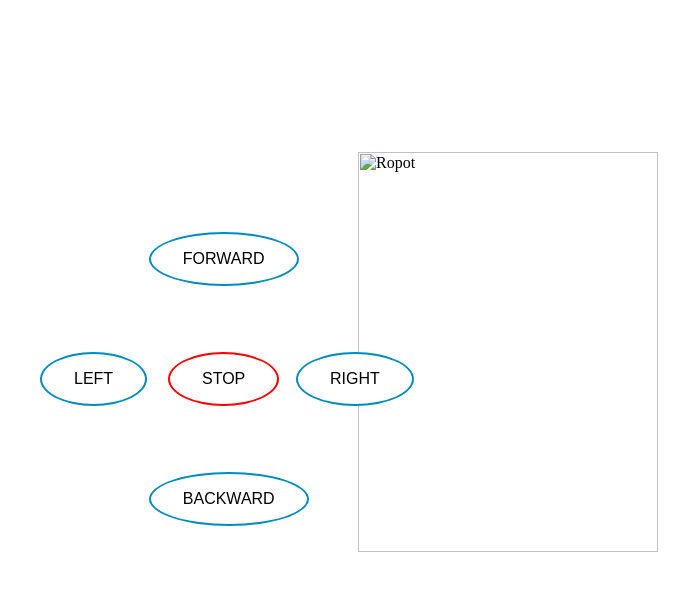
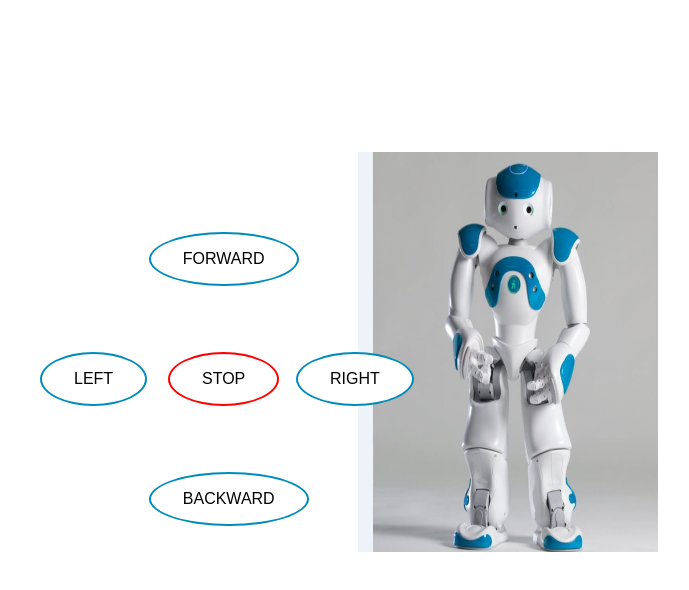
Before and after one commit to Abadi-Alwaely/Abadi-Alwaely.github.io, a plain HTML site: page index.html in a window 1280 px wide. Shown: the part 48-638 px from the top of the page, without its empty margins (472-1161 px from the left). Drawn offline with Linux system fonts and the light colour scheme.

Commit message:
Update index.html

```diff
--- a/index.html
+++ b/index.html
@@ -92,7 +92,7 @@
 
 
 
-<img src ="robot.jpg" alt = "Ropot" width="300" height="400" class="image">
+<img src ="Ropot.jpg" alt = "Ropot" width="300" height="400" class="image">
 
 <button class="button
 button1 f">forward</button>
```
